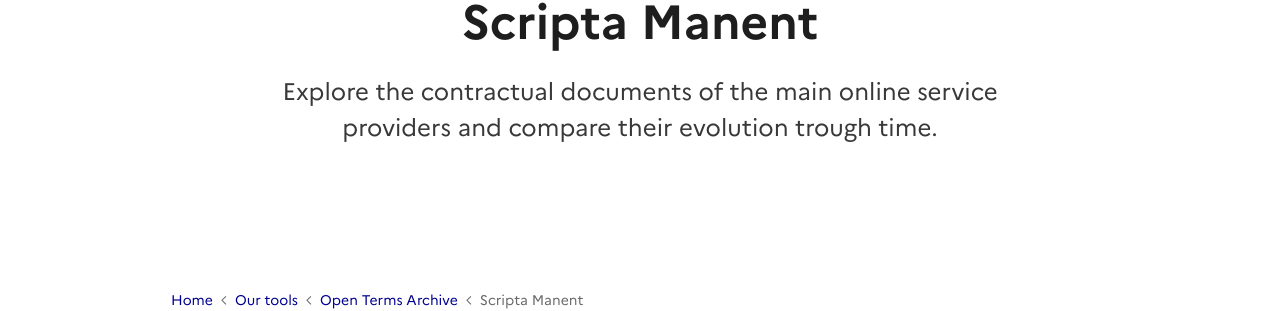
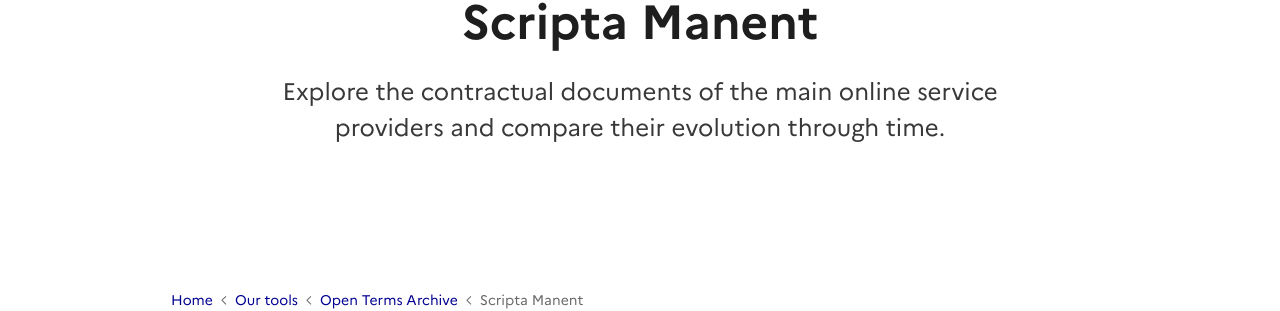
Before and after one commit to ambanum/disinfo.quaidorsay.fr, a Jekyll site: the page built from _pages/en/scripta-manent.md, in a window 1280 px wide. Shown: the part 413-724 px from the top of the page. Built offline with Jekyll 4.4.1, drawn with Linux system fonts in a browser that asks for light colours; comment, search, counter and statistics services are not loaded.

Commit message:
Fix wording

```diff
--- a/_data/translations/scripta-manent.yml
+++ b/_data/translations/scripta-manent.yml
@@ -4,7 +4,7 @@ hero:
     en: Scripta Manent
   chapo:
     fr: Explorez les documents contractuels des principaux fournisseurs de services en ligne et comparez leur évolution au fil du temps.
-    en: Explore the contractual documents of the main online service providers and compare their evolution trough time.
+    en: Explore the contractual documents of the main online service providers and compare their evolution through time.
 form:
   service:
     fr: Service
```
